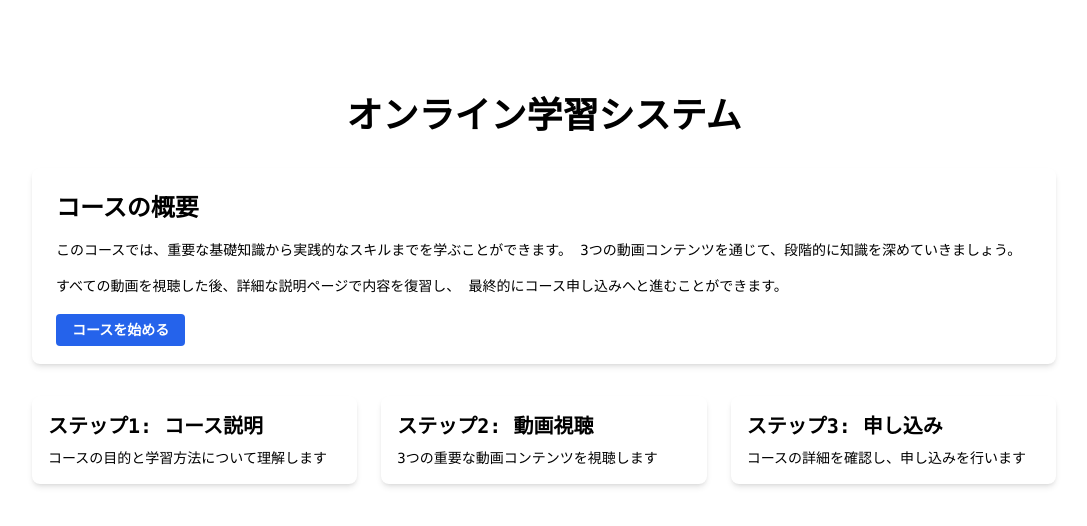
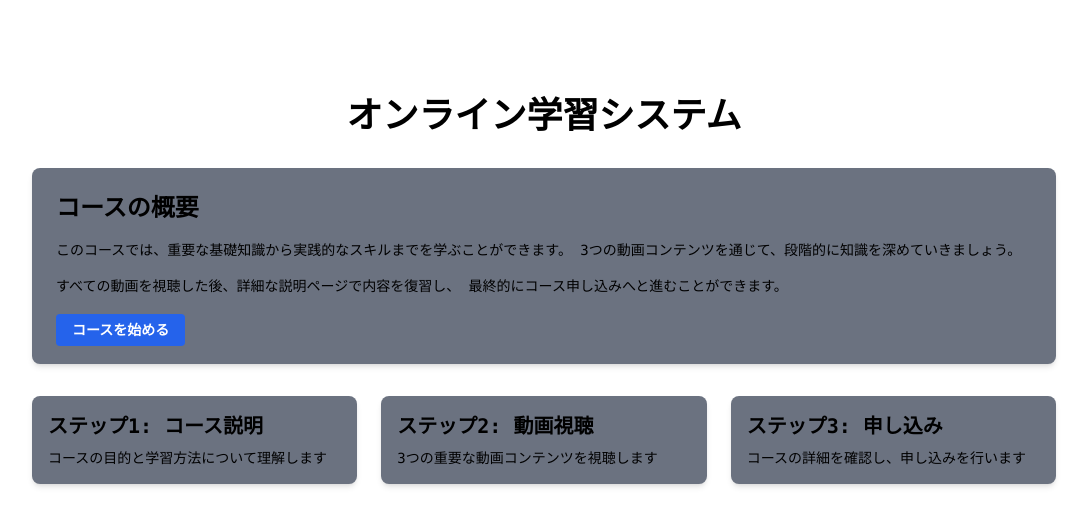
Before and after one commit to tuneup283/shusei.lms, a Next.js app: page / in a window 1280 px wide. Shown: the top 526 px of the page, without its empty margins (96-1183 px from the left). Built offline with nearby package versions, Linux system fonts and the light colour scheme.

Commit message:
style: change background color to light gray

```diff
--- a/src/app/apply/page.tsx
+++ b/src/app/apply/page.tsx
@@ -63,7 +63,7 @@ export default function Apply() {
       <div className="max-w-4xl w-full text-black">
         <h1 className="text-3xl font-bold mb-6 text-center">コース申し込み</h1>
 
-        <div className="bg-white rounded-lg shadow-md p-8 mb-8">
+        <div className="bg-gray-500 rounded-lg shadow-md p-8 mb-8">
           <h2 className="text-2xl font-semibold mb-4">申し込みフォーム</h2>
 
           {submitStatus === 'success' && (
--- a/src/app/lesson/1/page.tsx
+++ b/src/app/lesson/1/page.tsx
@@ -6,7 +6,7 @@ export default function Lesson1() {
       <div className="max-w-4xl w-full text-black">
         <h1 className="text-3xl font-bold mb-6 text-center">コース説明</h1>
 
-        <div className="bg-white rounded-lg shadow-md p-8 mb-8">
+        <div className="bg-gray-500 rounded-lg shadow-md p-8 mb-8">
           <h2 className="text-2xl font-semibold mb-4">このコースについて</h2>
 
           <div className="mb-6">
--- a/src/app/lesson/2/page.tsx
+++ b/src/app/lesson/2/page.tsx
@@ -6,7 +6,7 @@ export default function Lesson2() {
       <div className="max-w-4xl w-full text-black">
         <h1 className="text-3xl font-bold mb-6 text-center">最終説明</h1>
 
-        <div className="bg-white rounded-lg shadow-md p-8 mb-8">
+        <div className="bg-gray-500 rounded-lg shadow-md p-8 mb-8">
           <h2 className="text-2xl font-semibold mb-4">コースの総まとめ</h2>
 
           <div className="mb-6">
--- a/src/app/page.tsx
+++ b/src/app/page.tsx
@@ -6,7 +6,7 @@ export default function Home() {
       <div className="z-10 max-w-5xl w-full items-center justify-between font-mono text-sm text-black">
         <h1 className="text-4xl font-bold mb-8 text-center">オンライン学習システム</h1>
 
-        <div className="bg-white rounded-lg shadow-md p-6 mb-8">
+        <div className="bg-gray-500 rounded-lg shadow-md p-6 mb-8">
           <h2 className="text-2xl font-semibold mb-4">コースの概要</h2>
           <p className="mb-4 text-black">
             このコースでは、重要な基礎知識から実践的なスキルまでを学ぶことができます。
@@ -27,15 +27,15 @@ export default function Home() {
         </div>
 
         <div className="grid grid-cols-1 md:grid-cols-3 gap-6 mb-8">
-          <div className="bg-white rounded-lg shadow-md p-4">
+          <div className="bg-gray-500 rounded-lg shadow-md p-4">
             <h3 className="text-xl font-semibold mb-2">ステップ1: コース説明</h3>
             <p className="text-black">コースの目的と学習方法について理解します</p>
           </div>
-          <div className="bg-white rounded-lg shadow-md p-4">
+          <div className="bg-gray-500 rounded-lg shadow-md p-4">
             <h3 className="text-xl font-semibold mb-2">ステップ2: 動画視聴</h3>
             <p className="text-black">3つの重要な動画コンテンツを視聴します</p>
           </div>
-          <div className="bg-white rounded-lg shadow-md p-4">
+          <div className="bg-gray-500 rounded-lg shadow-md p-4">
             <h3 className="text-xl font-semibold mb-2">ステップ3: 申し込み</h3>
             <p className="text-black">コースの詳細を確認し、申し込みを行います</p>
           </div>
--- a/src/app/video/1/page.tsx
+++ b/src/app/video/1/page.tsx
@@ -26,7 +26,7 @@ export default function Video1() {
           href="/video/2"
           className="bg-blue-600 hover:bg-blue-700 text-white font-bold py-2 px-4 rounded"
         >
-          次へ：守成クラブ
+          次へ：守成クラブとは
         </Link>
       </div>
     </div>
--- a/src/app/video/2/page.tsx
+++ b/src/app/video/2/page.tsx
@@ -3,19 +3,19 @@ import Link from 'next/link';
 export default function Video2() {
   return (
     <div className="container mx-auto px-4 py-8">
-      <h1 className="text-3xl font-bold mb-8">守成クラブ</h1>
+      <h1 className="text-3xl font-bold mb-8">守成クラブとは</h1>
 
       <div className="relative w-full" style={{ paddingTop: '56.25%' }}>
         <iframe
           src="https://www.youtube.com/embed/ogNlrvYtFh4"
-          title="守成クラブ"
+          title="守成クラブとは"
           allow="accelerometer; autoplay; clipboard-write; encrypted-media; gyroscope; picture-in-picture"
           allowFullScreen
           className="absolute top-0 left-0 w-full h-full rounded-lg shadow-lg"
         />
       </div>
 
-      <div className="bg-white rounded-lg shadow-md p-6 mb-8 mt-8">
+      <div className="bg-gray-50 rounded-lg shadow-md p-6 mb-8 mt-8">
         <h2 className="text-2xl font-semibold mb-4">中小企業のネットワークとビジネス機会</h2>
         <ul className="list-disc pl-6 space-y-2 mb-6">
           <li>中小企業の経営者たちが集まる会員制クラブが存在し、全国から様々な企業が参加している。</li>
```
